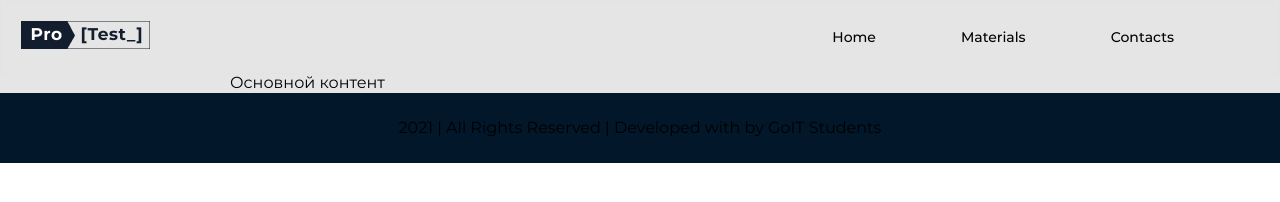
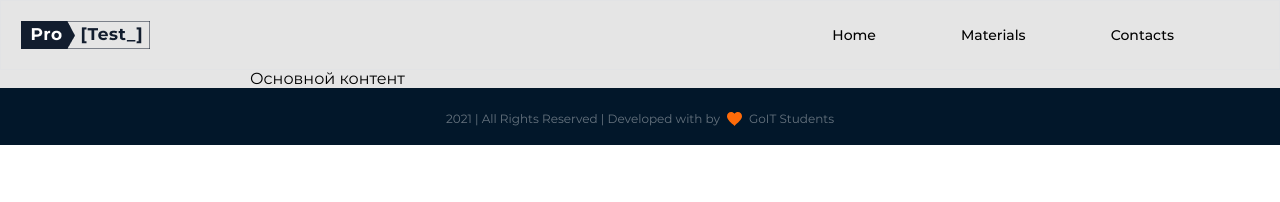
Before and after one commit to IvanFesenko/ProTestFront, a React app: page / in a window 1280 px wide. Built offline with nearby package versions, Linux system fonts and the light colour scheme.

Commit message:
Footer styles fix

```diff
--- a/src/components/Footer/Footer.js
+++ b/src/components/Footer/Footer.js
@@ -1,12 +1,22 @@
-import Wrapper from './Footer.style';
+import Wrapper, { Text, Heart, HeartWrapper } from './Footer.style';
 
 const Footer = () => {
   return (
     <Wrapper>
-      <p>
-        2021 | All Rights Reserved | Developed with by <span></span> GoIT
-        Students
-      </p>
+      <Text>
+        2021 | All Rights Reserved | Developed with by
+        <HeartWrapper>
+          <Heart
+            width="30"
+            height="28"
+            viewBox="0 0 30 28"
+            xmlns="http://www.w3.org/2000/svg"
+          >
+            <path d="M15.0001 27.8L12.9001 25.7C5.10006 18.8 6.10352e-05 14.15 6.10352e-05 8.44995C6.10352e-05 3.79995 3.60006 0.199951 8.25006 0.199951C10.8001 0.199951 13.3501 1.39995 15.0001 3.34995C16.6501 1.39995 19.2001 0.199951 21.7501 0.199951C26.4001 0.199951 30.0001 3.79995 30.0001 8.44995C30.0001 14.15 24.9001 18.8 17.1001 25.7L15.0001 27.8Z" />
+          </Heart>
+        </HeartWrapper>
+        GoIT Students
+      </Text>
     </Wrapper>
   );
 };
--- a/src/components/Footer/Footer.style.js
+++ b/src/components/Footer/Footer.style.js
@@ -1,6 +1,6 @@
 import styled from 'styled-components';
 
-import { secondaryBackground } from 'assets/colors'
+import { secondaryBackground, orange } from 'assets/colors';
 
 export default styled.footer`
   display: flex;
@@ -8,4 +8,33 @@ export default styled.footer`
   align-items: center;
   padding: 10px 18px;
   background-color: ${secondaryBackground};
+  @media (min-width: 750px) {
+    padding: 19px 7px;
+  }
 `;
+
+export const Text = styled.p`
+  color: rgba(255, 255, 255, 0.4);
+  font-size: 10px;
+  text-align: center;
+  @media (min-width: 750px) {
+    font-size: 12px;
+  }
+`;
+
+export const Heart = styled.svg`
+  fill: ${orange};
+  height: 16px;
+  width: 15px;
+  position: relative;
+  top: 4px;
+`;
+
+export const HeartWrapper = styled.span`
+  height: 16px;
+  width: 15px;
+  padding: 0 3px;
+  @media (min-width: 750px) {
+    padding: 0 7px;
+  }
+`;
--- a/src/components/Header/Menu/Menu.js
+++ b/src/components/Header/Menu/Menu.js
@@ -11,7 +11,7 @@ const Menu = () => {
     <Navigation>
       <List>
         {MENU_LINKS.map(link => (
-          <Item>
+          <Item key={link.name}>
             <Link to={link.value}>{link.name}</Link>
           </Item>
         ))}
--- a/src/components/Main/Main.style.js
+++ b/src/components/Main/Main.style.js
@@ -9,6 +9,7 @@ export const Wrapper = styled.div`
 export const Container = styled.div`
   width: 100%;
   margin: 0 auto;
+  padding: 0 20px;
   @media (min-width: 750px) {
     max-width: 652px;
   }
--- a/src/index.css
+++ b/src/index.css
@@ -4,8 +4,11 @@
   font-style: normal;
   font-weight: 400;
   src: local(''),
-       url('./assets/fonts/montserrat-v15-latin_cyrillic-regular.woff2') format('woff2'), /* Chrome 26+, Opera 23+, Firefox 39+ */
-       url('./assets/fonts/montserrat-v15-latin_cyrillic-regular.woff') format('woff'); /* Chrome 6+, Firefox 3.6+, IE 9+, Safari 5.1+ */
+    url('./assets/fonts/montserrat-v15-latin_cyrillic-regular.woff2')
+      format('woff2'),
+    /* Chrome 26+, Opera 23+, Firefox 39+ */
+      url('./assets/fonts/montserrat-v15-latin_cyrillic-regular.woff')
+      format('woff'); /* Chrome 6+, Firefox 3.6+, IE 9+, Safari 5.1+ */
 }
 /* montserrat-500 - latin_cyrillic */
 @font-face {
@@ -13,8 +16,11 @@
   font-style: normal;
   font-weight: 500;
   src: local(''),
-       url('./assets/fonts/montserrat-v15-latin_cyrillic-500.woff2') format('woff2'), /* Chrome 26+, Opera 23+, Firefox 39+ */
-       url('./assets/fonts/montserrat-v15-latin_cyrillic-500.woff') format('woff'); /* Chrome 6+, Firefox 3.6+, IE 9+, Safari 5.1+ */
+    url('./assets/fonts/montserrat-v15-latin_cyrillic-500.woff2')
+      format('woff2'),
+    /* Chrome 26+, Opera 23+, Firefox 39+ */
+      url('./assets/fonts/montserrat-v15-latin_cyrillic-500.woff')
+      format('woff'); /* Chrome 6+, Firefox 3.6+, IE 9+, Safari 5.1+ */
 }
 /* montserrat-700 - latin_cyrillic */
 @font-face {
@@ -22,8 +28,11 @@
   font-style: normal;
   font-weight: 700;
   src: local(''),
-       url('./assets/fonts/montserrat-v15-latin_cyrillic-700.woff2') format('woff2'), /* Chrome 26+, Opera 23+, Firefox 39+ */
-       url('./assets/fonts/montserrat-v15-latin_cyrillic-700.woff') format('woff'); /* Chrome 6+, Firefox 3.6+, IE 9+, Safari 5.1+ */
+    url('./assets/fonts/montserrat-v15-latin_cyrillic-700.woff2')
+      format('woff2'),
+    /* Chrome 26+, Opera 23+, Firefox 39+ */
+      url('./assets/fonts/montserrat-v15-latin_cyrillic-700.woff')
+      format('woff'); /* Chrome 6+, Firefox 3.6+, IE 9+, Safari 5.1+ */
 }
 /* montserrat-800 - latin_cyrillic */
 @font-face {
@@ -31,10 +40,24 @@
   font-style: normal;
   font-weight: 800;
   src: local(''),
-       url('./assets/fonts/montserrat-v15-latin_cyrillic-800.woff2') format('woff2'), /* Chrome 26+, Opera 23+, Firefox 39+ */
-       url('./assets/fonts/montserrat-v15-latin_cyrillic-800.woff') format('woff'); /* Chrome 6+, Firefox 3.6+, IE 9+, Safari 5.1+ */
+    url('./assets/fonts/montserrat-v15-latin_cyrillic-800.woff2')
+      format('woff2'),
+    /* Chrome 26+, Opera 23+, Firefox 39+ */
+      url('./assets/fonts/montserrat-v15-latin_cyrillic-800.woff')
+      format('woff'); /* Chrome 6+, Firefox 3.6+, IE 9+, Safari 5.1+ */
 }
 
+html {
+  box-sizing: border-box;
+}
+
+*,
+*::before,
+*::after {
+  box-sizing: inherit;
+  margin: 0;
+  padding: 0;
+}
 
 body {
   margin: 0;
@@ -42,3 +65,19 @@ body {
   -webkit-font-smoothing: antialiased;
   -moz-osx-font-smoothing: grayscale;
 }
+
+ul {
+  list-style: none;
+}
+
+img {
+  display: block;
+  max-width: 100%;
+  height: auto;
+  border-style: none;
+}
+
+a {
+  background-color: transparent;
+  text-decoration: none;
+}
```
Also changed, not shown: src/assets/images/logo.svg (deleted).
